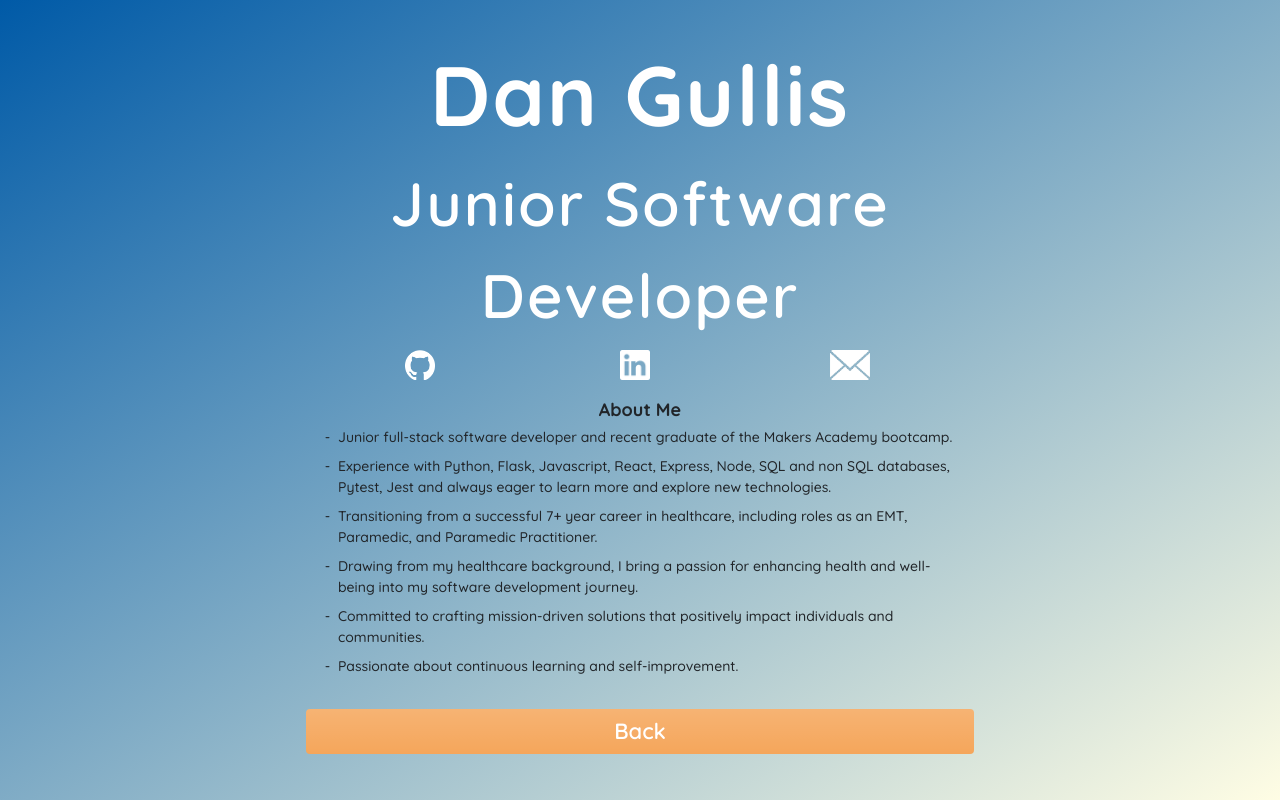
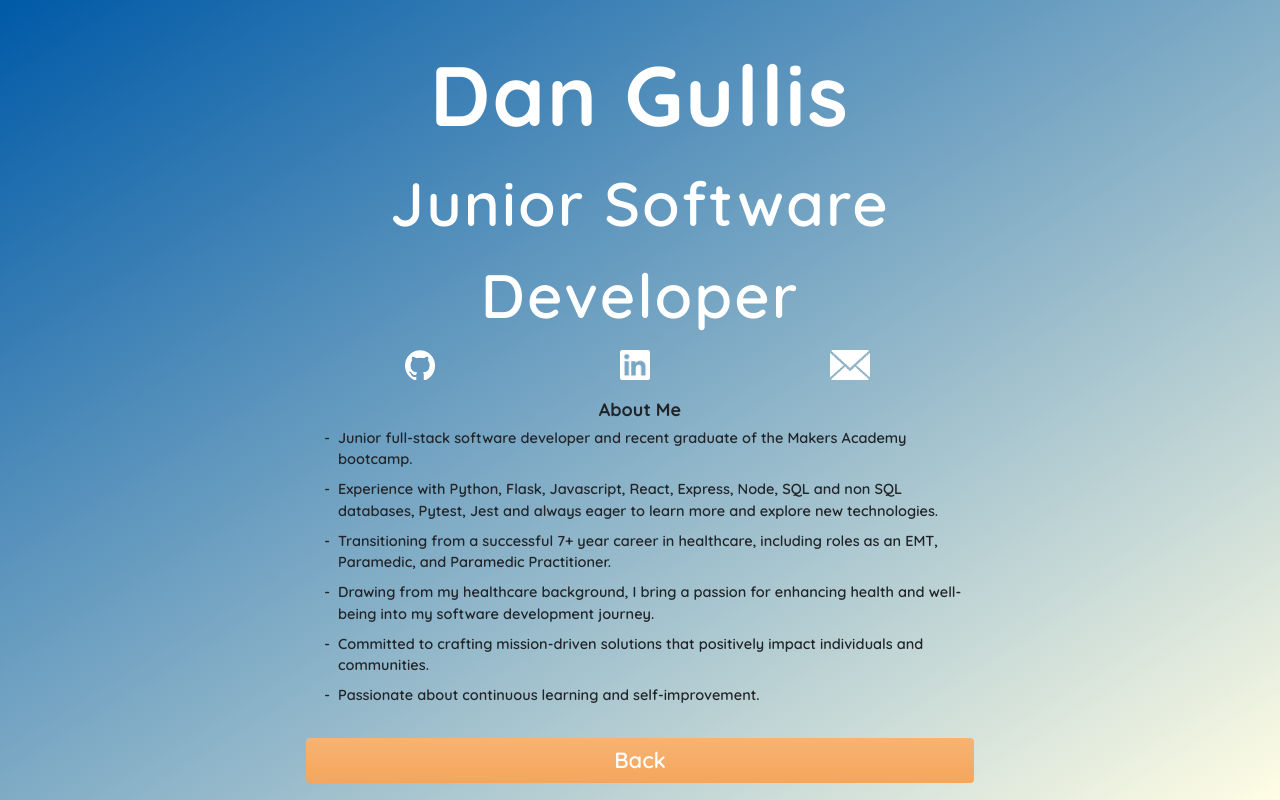
Before and after one commit to dgullis/portfolio-website, a React (Create React App) app: page / in a window 1280 px wide. Both pictures are taken after a click on the button "About Me". Built offline with nearby package versions, Linux system fonts and the light colour scheme; a web font is replaced by a local one.

Commit message:
font size

```diff
--- a/src/components/AboutMe.jsx
+++ b/src/components/AboutMe.jsx
@@ -1,6 +1,6 @@
 export const AboutMe = () => {
     return (
-        <div className="about-me-content" style={{fontSize: '14px', fontWeight:'500'}}>
+        <div className="about-me-content" style={{fontSize: '14.5px', fontWeight:'550'}}>
             <div className='d-flex justify-content-center pb-1'>
                 <strong style={{fontSize: '18px'}}>About Me</strong>
             </div>
--- a/src/components/Experience.jsx
+++ b/src/components/Experience.jsx
@@ -2,7 +2,7 @@ import './Experience.css'
 export const Experience = () => {
 
     return (
-        <div className='experience-content' style={{fontSize: '14px', fontWeight:'500'}}>
+        <div className='experience-content' style={{fontSize: '14.5px', fontWeight:'550'}}>
         <div className='d-flex justify-content-center pb-1'>
                 <strong style={{fontSize: '18px'}}>Experience</strong>
             </div>
--- a/src/components/Projects.jsx
+++ b/src/components/Projects.jsx
@@ -3,7 +3,7 @@ import './Projects.css'
 export const Projects = () => {
 
     return (
-        <div className='projects-content' style={{fontSize: '14px', fontWeight:'500'}}>
+        <div className='projects-content' style={{fontSize: '14.5px', fontWeight:'550'}}>
         <div className='d-flex justify-content-center pb-1'>
                 <strong style={{fontSize: '18px'}}>Projects</strong>
             </div>
```
